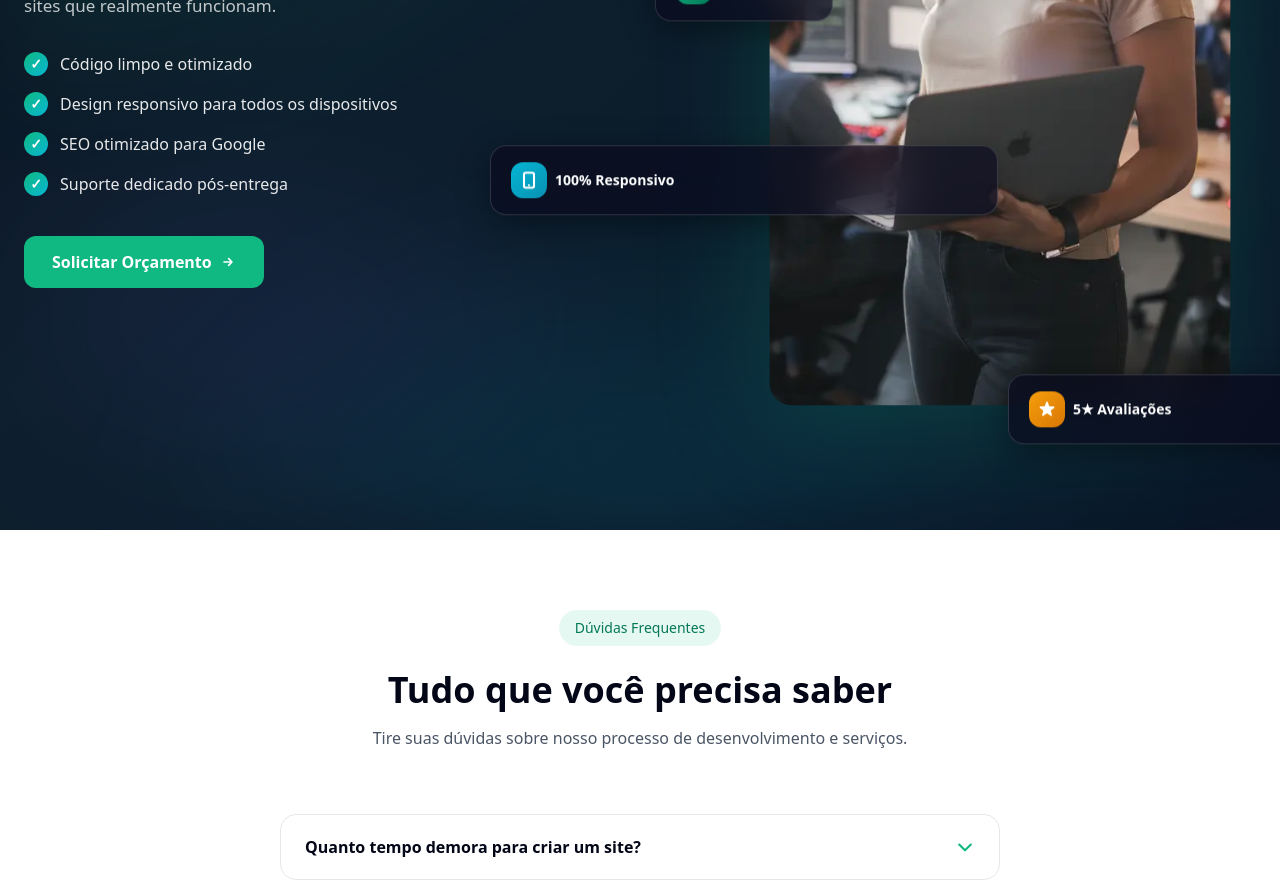
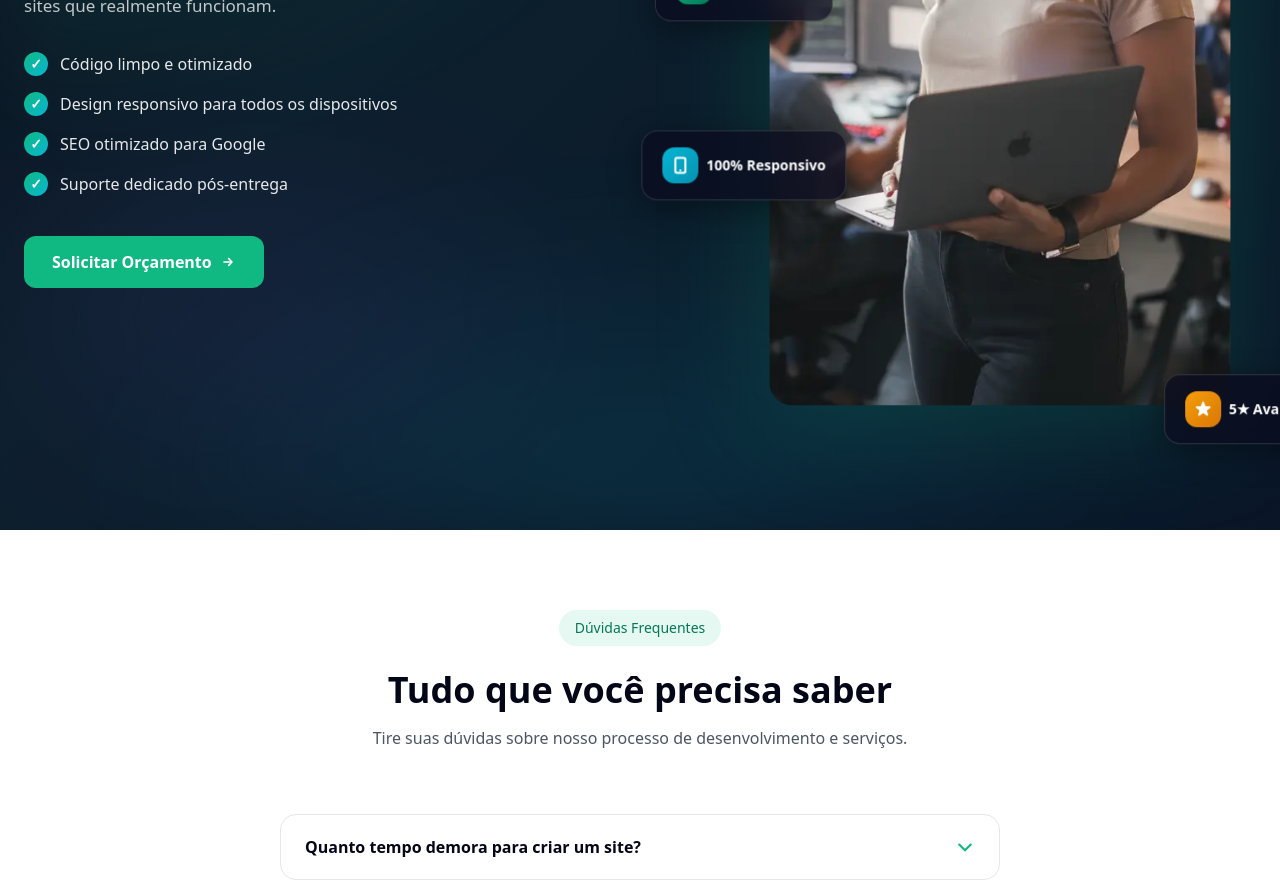
Before and after one commit to bezerradaniels/mintcode, a React (Vite) app: page / in a window 1280 px wide. Shown: the part 3920-4811 px from the top of the page. Built offline with nearby package versions, Linux system fonts and the light colour scheme; a web font is replaced by a local one.

Commit message:
feat: move 5★ Avaliações card to bottom-right corner (right-4 bottom-4)

```diff
--- a/src/components/sections/About/index.tsx
+++ b/src/components/sections/About/index.tsx
@@ -115,7 +115,7 @@ export default function About() {
 
               {/* Card 2 — left, lower third */}
               <div
-                className="float-b absolute right-1 lg:left-0 top-2/3 lg:-translate-x-1/2 flex items-center gap-2 px-3 py-2 lg:px-5 lg:py-4 rounded-2xl whitespace-nowrap"
+                className="float-a absolute left-0 top-[65%] lg:-translate-x-1/2 flex items-center gap-2 px-3 py-2 lg:px-5 lg:py-4 rounded-2xl whitespace-nowrap"
                 style={{
                   background: 'rgba(10,10,30,0.7)',
                   backdropFilter: 'blur(20px)',
@@ -151,7 +151,7 @@ export default function About() {
 
               {/* Card 4 — right, lower third */}
               <div
-                className="float-a absolute left-4 lg:right-0 bottom-2 lg:bottom-0 lg:translate-x-1/2 flex items-center gap-2 px-3 py-2 lg:px-5 lg:py-4 rounded-2xl whitespace-nowrap"
+                className="float-b absolute right-4 bottom-4 lg:right-0 lg:bottom-0 lg:translate-x-1/2 flex items-center gap-2 px-3 py-2 lg:px-5 lg:py-4 rounded-2xl whitespace-nowrap"
                 style={{
                   background: 'rgba(10,10,30,0.7)',
                   backdropFilter: 'blur(20px)',
```
